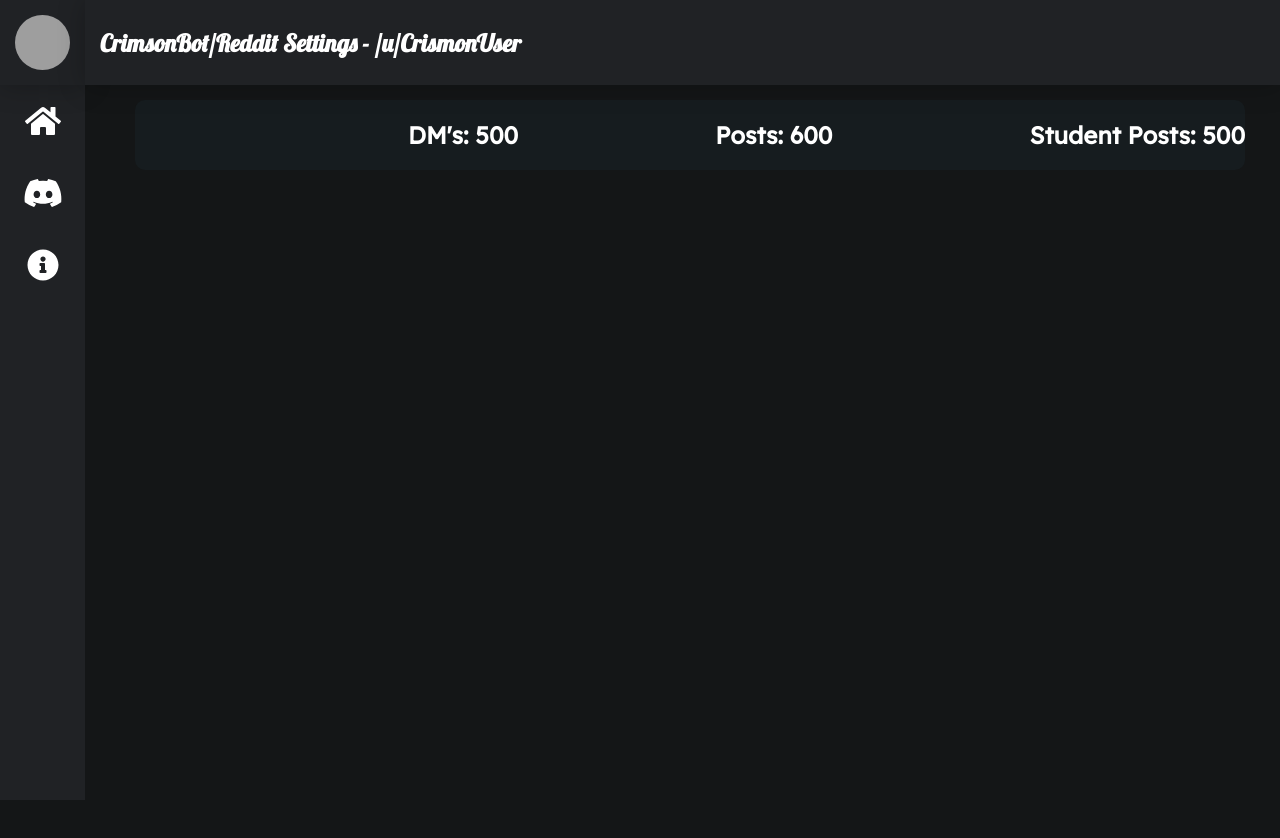
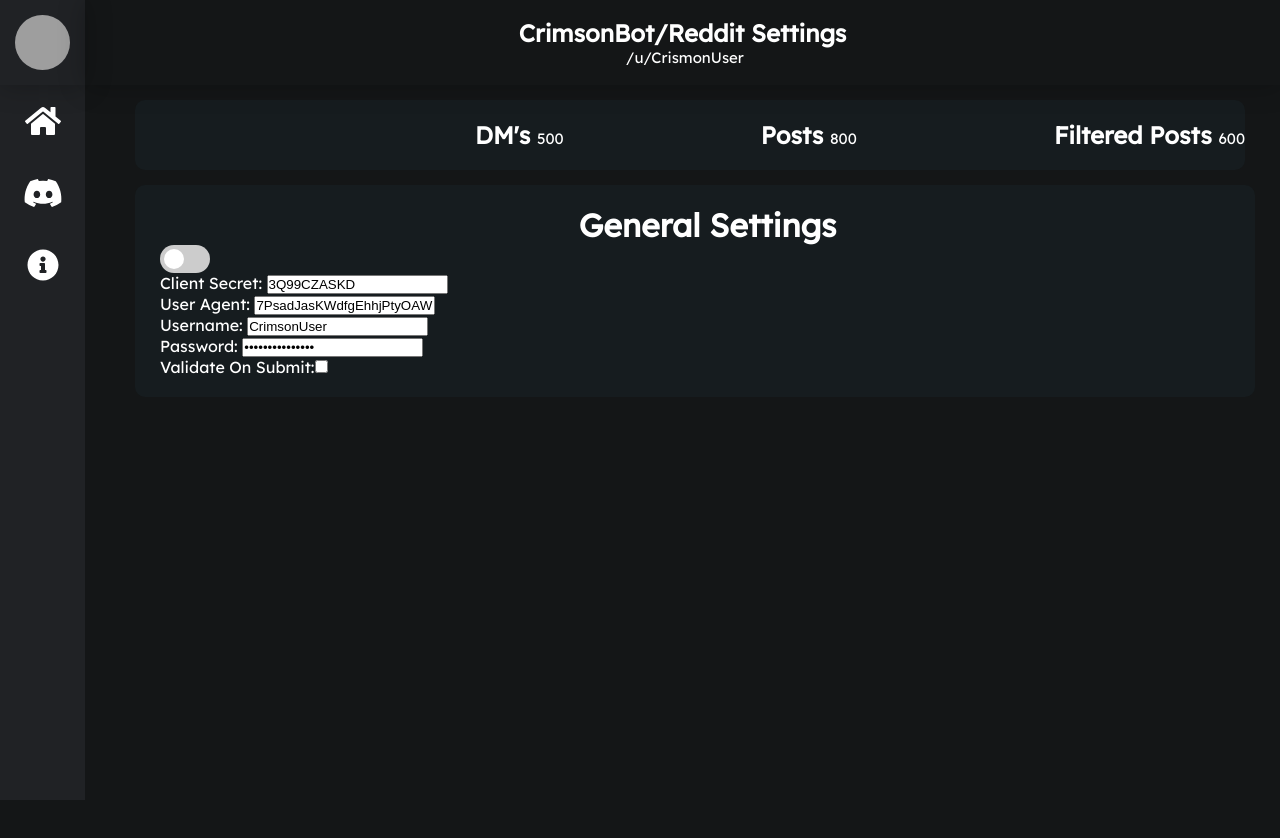
Before and after one commit to DanyaalA/CrimsonBot, a React (Create React App) app: page / in a window 1280 px wide. Shown: the top 838 px of the page. Built offline with nearby package versions, Linux system fonts and the light colour scheme; grey boxes are pictures that could not be loaded.

Commit message:
Switch & Containers

```diff
--- a/src/components/Menu.tsx
+++ b/src/components/Menu.tsx
@@ -70,7 +70,7 @@ const MenuItem = styled.div`
   display: flex;
   justify-content: center;
   padding: 20px 0;
-  transition: 0.7s all;
+  transition: 0.5s all;
   :hover {
     background-color: #2f3136;
     cursor: pointer;
--- a/src/components/PageHeader.tsx
+++ b/src/components/PageHeader.tsx
@@ -6,7 +6,7 @@ export const PageHeader = () => {
     <PageHeaderStyle>
       <div>
         <h2>
-          CrimsonBot/Reddit Settings - /<span>u/CrismonUser</span>
+          CrimsonBot/Reddit Settings <span>/u/CrismonUser</span>
         </h2>
       </div>
     </PageHeaderStyle>
@@ -21,12 +21,21 @@ const PageHeaderStyle = styled.header`
   display: flex;
   align-items: center;
   position: fixed;
-  background-color: #202225;
   margin-left: 85px;
   width: calc(100% - 85px);
   z-index: 10;
   height: 85px;
+  justify-content: center;
   h2 {
-    font-family: "Lobster";
+    font-family: "Lexend Deca";
+  }
+  span {
+    display: flex;
+    text-align: center;
+    vertical-align: center;
+    justify-content: center;
+    font-weight: normal;
+    font-size: 15px;
+    padding-left: 5px;
   }
 `;
--- /dev/null
+++ b/src/components/Switch.tsx
@@ -0,0 +1,77 @@
+import React from "react";
+import styled, { css } from "styled-components";
+import { ContainerStyle } from "../styles";
+
+type RadioProps = {
+  rounded: boolean;
+  isToggled: boolean;
+  onToggle: any;
+};
+
+export const Switch = (props: RadioProps) => {
+  return (
+    <SwitchStyle>
+      <input type="checkbox" />
+      <Slider
+        rounded={props.rounded}
+        checked={props.isToggled}
+        onChange={props.onToggle}
+      />
+    </SwitchStyle>
+  );
+};
+
+const SwitchStyle = styled.label`
+  position: relative;
+  display: inline-block;
+  width: 50px;
+  height: 28px;
+  input {
+    opacity: 0;
+    width: 0;
+    height: 0;
+  }
+  input:checked + span:before {
+    transform: translatex(20px);
+  }
+  input:checked + span {
+    background-color: #2196f3;
+  }
+`;
+
+const Slider = styled.span<any>`
+  position: absolute;
+  cursor: pointer;
+  top: 0;
+  left: 0;
+  right: 0;
+  bottom: 0;
+  transition: 0.4s;
+  background-color: #ccc;
+  ${(props) =>
+    props.rounded
+      ? css`
+          border-radius: 34px;
+        `
+      : css`
+          border-radius: 0px;
+        `}
+  :before {
+    position: absolute;
+    content: "";
+    height: 20px;
+    width: 20px;
+    left: 4px;
+    bottom: 4px;
+    background-color: white;
+    transition: 0.4s;
+    ${(props) =>
+      props.rounded
+        ? css`
+            border-radius: 50%;
+          `
+        : css`
+            border-radius: 0px;
+          `}
+  }
+`;
--- a/src/index.css
+++ b/src/index.css
@@ -11,3 +11,44 @@ body {
 #root {
   height: 100%;
 }
+
+.react-switch-checkbox {
+  height: 0;
+  width: 0;
+  visibility: hidden;
+}
+
+.react-switch-label {
+  display: flex;
+  align-items: center;
+  justify-content: space-between;
+  cursor: pointer;
+  width: 100px;
+  height: 50px;
+  background: grey;
+  border-radius: 100px;
+  position: relative;
+  transition: background-color 0.2s;
+}
+
+.react-switch-label .react-switch-button {
+  content: "";
+  position: absolute;
+  top: 2px;
+  left: 2px;
+  width: 45px;
+  height: 45px;
+  border-radius: 45px;
+  transition: 0.2s;
+  background: #fff;
+  box-shadow: 0 0 2px 0 rgba(10, 10, 10, 0.29);
+}
+
+.react-switch-checkbox:checked + .react-switch-label .react-switch-button {
+  left: calc(100% - 2px);
+  transform: translateX(-100%);
+}
+
+.react-switch-label:active .react-switch-button {
+  width: 60px;
+}
--- a/src/pages/Home.tsx
+++ b/src/pages/Home.tsx
@@ -1,6 +1,7 @@
 import React from "react";
 import { BasePageStyle, ContainerStyle } from "../styles";
 import { PageHeader } from "../components/PageHeader";
+import { Switch } from "../components/Switch";
 import styled from "styled-components";
 
 export const Home = () => {
@@ -9,10 +10,38 @@ export const Home = () => {
       <PageHeader />
       <BasePageStyle>
         <StatsContainer>
-          <h2>DM's: 500</h2>
-          <h2>Posts: 600</h2>
-          <h2>Student Posts: 500</h2>
+          <h2>
+            DM's <span>500</span>
+          </h2>
+          <h2>
+            Posts <span>800</span>
+          </h2>
+          <h2>
+            Filtered Posts <span>600</span>
+          </h2>
         </StatsContainer>
+        <MainSettingsContainer>
+          <h1>General Settings</h1>
+          <Setting>
+            <Switch rounded={true} isToggled={true} onToggle={false} />
+          </Setting>
+          <Setting>
+            Client Secret: <input value="3Q99CZASKD" />
+          </Setting>
+          <Setting>
+            User Agent: <input value="7PsadJasKWdfgEhhjPtyOAWEIA94fsd" />
+          </Setting>
+          <Setting>
+            Username: <input value="CrimsonUser" />
+          </Setting>
+          <Setting>
+            Password: <input value="ThisIsAPassword" type="password" />
+          </Setting>
+          <Setting>
+            Validate On Submit:
+            <input type="checkbox" value="Car" />
+          </Setting>
+        </MainSettingsContainer>
       </BasePageStyle>
     </>
   );
@@ -29,4 +58,19 @@ const StatsContainer = styled(ContainerStyle)`
     align-content: left;
     text-align: right;
   }
+  span {
+    font-weight: normal;
+    font-size: 15px;
+  }
 `;
+
+const MainSettingsContainer = styled(ContainerStyle)`
+  padding-left: 25px;
+  h1 {
+    text-align: center;
+    border-radius: 5px;
+    width: 100%;
+  }
+`;
+
+const Setting = styled.div``;
--- a/src/styles.tsx
+++ b/src/styles.tsx
@@ -16,7 +16,6 @@ export const ContainerStyle = styled.div`
   margin-top: 15px;
   padding: 20px 0px 20px 15px;
   width: 100%;
-  display: flex;
   border-radius: 10px;
   background-color: #161c1f;
   //141617
```
Also changed, not shown: src/components/Container.tsx (+1 -9 lines).
